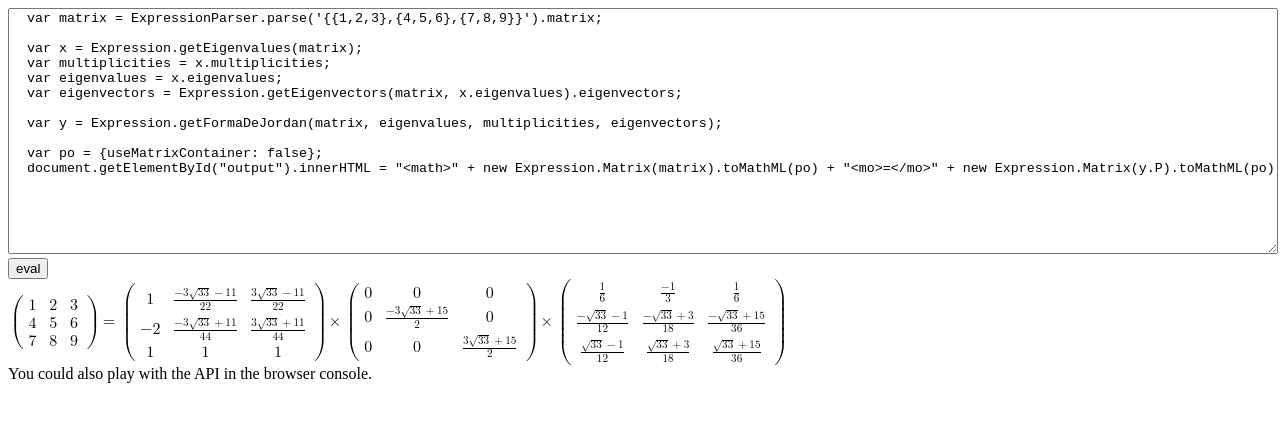
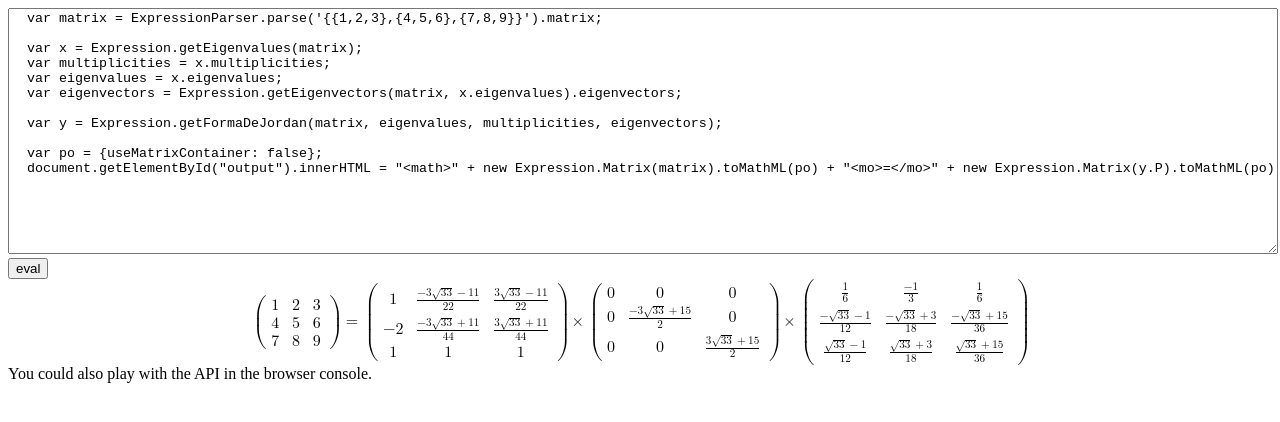
Before and after one commit to Yaffle/Expression, a website: page demo.html in a window 1280 px wide. Drawn offline with Linux system fonts and the light colour scheme.

Commit message:
text-align: center

```diff
--- a/demo.html
+++ b/demo.html
@@ -50,6 +50,9 @@
     width: 100%;
     height: 240px;
   }
+  #output {
+    text-align: center; /* also fixed <mfrac> for mathml.css */
+  }
 </style>
 </head>
 <body>
```
